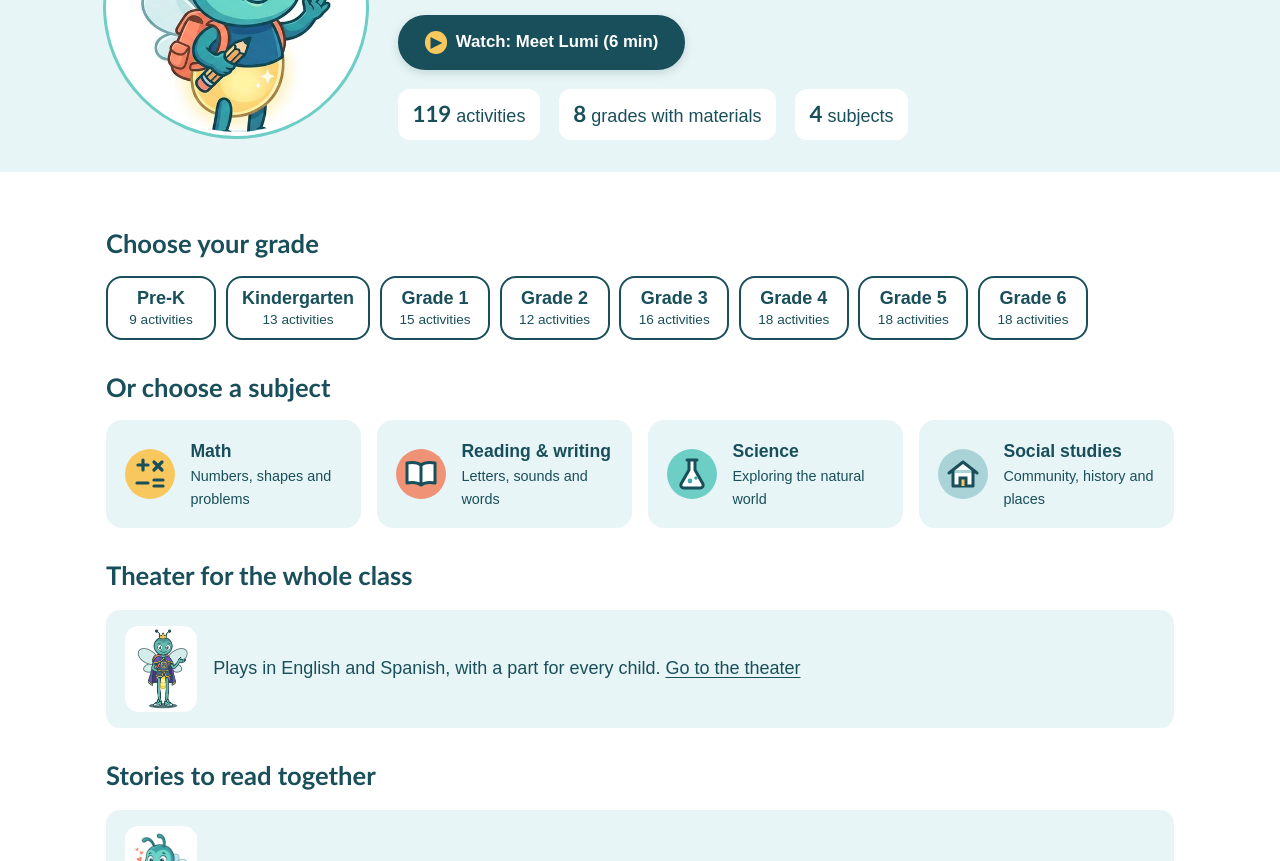
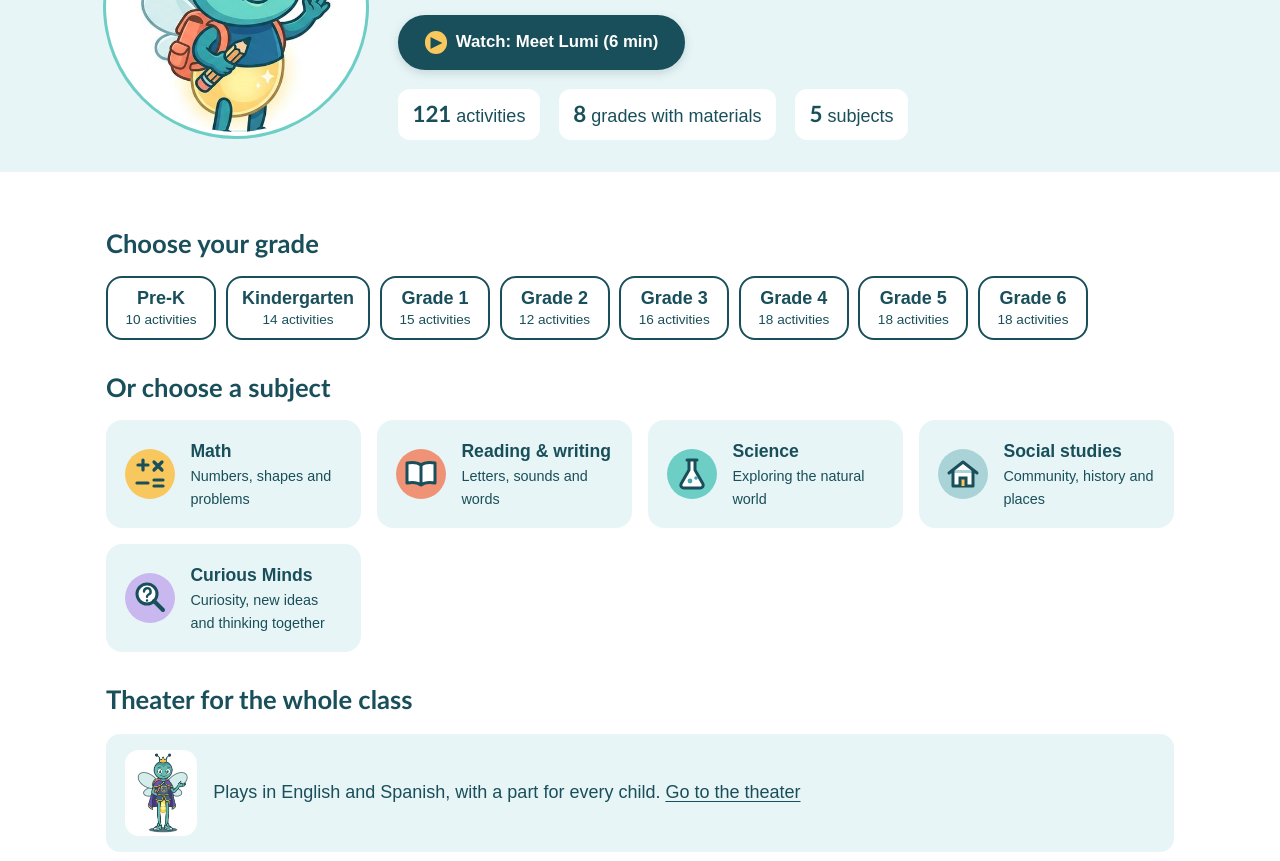
Before and after one commit to zhemaria/lumi, a plain HTML site: page index.html in a window 1280 px wide. Shown: the part 239-1100 px from the top of the page. Drawn offline with Linux system fonts and the light colour scheme.

Commit message:
Portal: «Mentes curiosas» dentro de prekínder y kínder
- catalogo.js: series de Mentes curiosas para prekínder y kínder.
- lumi.js: materia nueva «Mentes curiosas» (solo prekínder y kínder),
  con su ícono; en «Por materia» no se anuncian como faltantes los
  demás grados.
- Versión de catalogo.js y lumi.js actualizada en las páginas.

Co-Authored-By: Claude Opus 5.5 <noreply@anthropic.com>
Claude-Session: https://claude.ai/code/session_01XPFv5gaRzP1a3kFWQXQ4ET

```diff
--- a/catalogo.js
+++ b/catalogo.js
@@ -6,7 +6,8 @@
    sus lecciones.
 
    Grados:   "prek", "k", "1", "2", "3", "4", "5", "6"
-   Materias: "matematicas", "lectura", "ciencias", "sociales"
+   Materias: "matematicas", "lectura", "ciencias", "sociales",
+             "mentes" (Mentes curiosas: solo prekínder y kínder)
 
    Para cada idioma ("es", "en") se da el título y la dirección.
    Si una serie existe en un solo idioma, se deja el otro vacío
@@ -105,6 +106,15 @@ window.LUMI = {
       ]
     },
 
+    {
+      grado: "prek", materia: "mentes", tipo: "interactivo",
+      es: { titulo: "Mentes curiosas · prekínder", url: P + "mentes-curiosas/?grado=prek&lang=es" },
+      en: { titulo: "Curious Minds · Pre-K",   url: P + "mentes-curiosas/?grado=prek" },
+      lecciones: [
+        { es: "La cortina de Lumi", en: "Lumi's Curtain",
+          es_url: P + "mentes-curiosas/cortina.html?grado=prek&lang=es", en_url: P + "mentes-curiosas/cortina.html?grado=prek" }
+      ]
+    },
     /* ---------------- KINDERGARTEN ---------------- */
     {
       grado: "k", materia: "matematicas", tipo: "interactivo",
@@ -147,6 +157,15 @@ window.LUMI = {
       ]
     },
 
+    {
+      grado: "k", materia: "mentes", tipo: "interactivo",
+      es: { titulo: "Mentes curiosas · kínder", url: P + "mentes-curiosas/?grado=k&lang=es" },
+      en: { titulo: "Curious Minds · Kindergarten",   url: P + "mentes-curiosas/?grado=k" },
+      lecciones: [
+        { es: "La cortina de Lumi", en: "Lumi's Curtain",
+          es_url: P + "mentes-curiosas/cortina.html?grado=k&lang=es", en_url: P + "mentes-curiosas/cortina.html?grado=k" }
+      ]
+    },
     /* ---------------- PRIMER GRADO ---------------- */
     {
       grado: "1", materia: "matematicas", tipo: "interactivo",
--- a/cuentos-es.html
+++ b/cuentos-es.html
@@ -140,7 +140,7 @@
   <p>Materiales de José M. Fernández · Licencia <a href="https://creativecommons.org/licenses/by-nc-sa/4.0/" rel="license noopener">CC BY-NC-SA 4.0</a></p>
  </div>
 </footer>
-<script src="catalogo.js?v=12"></script>
-<script src="lumi.js?v=10"></script>
+<script src="catalogo.js?v=13"></script>
+<script src="lumi.js?v=11"></script>
 </body>
 </html>
--- a/index.html
+++ b/index.html
@@ -80,7 +80,7 @@
   <p>Materials by José M. Fernández · License <a href="https://creativecommons.org/licenses/by-nc-sa/4.0/" rel="license noopener">CC BY-NC-SA 4.0</a></p>
  </div>
 </footer>
-<script src="catalogo.js?v=12"></script>
-<script src="lumi.js?v=10"></script>
+<script src="catalogo.js?v=13"></script>
+<script src="lumi.js?v=11"></script>
 </body>
 </html>
--- a/lumi.js
+++ b/lumi.js
@@ -88,7 +88,10 @@
     { id: "ciencias",    es: "Ciencias",           en: "Science",
       es2: "Explorar el mundo natural",    en2: "Exploring the natural world" },
     { id: "sociales",    es: "Estudios sociales",  en: "Social studies",
-      es2: "Comunidad, historia y lugares", en2: "Community, history and places" }
+      es2: "Comunidad, historia y lugares", en2: "Community, history and places" },
+    { id: "mentes",      es: "Mentes curiosas",    en: "Curious Minds",
+      es2: "Curiosidad, ideas nuevas y pensar juntos", en2: "Curiosity, new ideas and thinking together",
+      grados: ["prek", "k"] }
   ];
 
   /* Íconos decorativos: el texto de al lado ya dice la materia */
@@ -96,6 +99,7 @@
     matematicas: '<circle cx="26" cy="26" r="25" fill="#F8C85F"/><path d="M14 17h10M19 12v10M30 14l8 8M38 14l-8 8M13 35h11M30 32h9M30 38h9" stroke="#194F5A" stroke-width="3.2" stroke-linecap="round" fill="none"/>',
     lectura: '<circle cx="26" cy="26" r="25" fill="#EF9275"/><path d="M26 17c-4-3-9-3-14-2v20c5-1 10-1 14 2 4-3 9-3 14-2V15c-5-1-10-1-14 2zM26 17v20" stroke="#194F5A" stroke-width="3" stroke-linejoin="round" fill="#fff"/>',
     ciencias: '<circle cx="26" cy="26" r="25" fill="#6DCEC5"/><path d="M21 12h10M23 12v10l-8 14a3 3 0 0 0 3 4h16a3 3 0 0 0 3-4l-8-14V12" stroke="#194F5A" stroke-width="3" stroke-linejoin="round" stroke-linecap="round" fill="#fff"/><circle cx="24" cy="33" r="2.4" fill="#45A6AD"/><circle cx="30" cy="30" r="1.8" fill="#45A6AD"/>',
+    mentes: '<circle cx="26" cy="26" r="25" fill="#C9B8F0"/><circle cx="23" cy="22" r="10" fill="#fff" stroke="#194F5A" stroke-width="3"/><path d="M30 29l9 9" stroke="#194F5A" stroke-width="4" stroke-linecap="round"/><path d="M20 19.5a3.3 3.3 0 1 1 4.6 3c-1 .5-1.6 1.2-1.6 2.3M23 28.4v.1" stroke="#194F5A" stroke-width="2.4" stroke-linecap="round" fill="none"/>',
     sociales: '<circle cx="26" cy="26" r="25" fill="#A9D3D6"/><path d="M12 25 26 14l14 11M16 22v16h20V22" stroke="#194F5A" stroke-width="3" stroke-linejoin="round" stroke-linecap="round" fill="#fff"/><path d="M23 38v-8h6v8" stroke="#194F5A" stroke-width="3" fill="#F8C85F"/>'
   };
   function icono(m) {
@@ -282,7 +286,9 @@
       GRADOS.forEach(function (g) {
         var s = deMateria.filter(function (x) { return x.grado === g.id; });
         /* Prekínder no tiene ciencias ni estudios sociales: no es algo que falte */
-        if (!s.length) { if (!(g.id === "prek" && (m.id === "ciencias" || m.id === "sociales"))) faltan.push(nombre(g)); return; }
+        /* Mentes curiosas es solo para prekínder y kínder: los otros grados no «faltan» */
+        if (!s.length) { if (!(g.id === "prek" && (m.id === "ciencias" || m.id === "sociales")) &&
+                             !(m.grados && m.grados.indexOf(g.id) < 0)) faltan.push(nombre(g)); return; }
         var guiaM = (m.id === "ciencias" || m.id === "sociales") ?
           (DATOS.guias || []).filter(function (x) { return x.grado === g.id; }) : [];
         cuerpo += '<div class="sub" id="' + m.id + "-" + g.ancla + '"><h3>' + esc(nombre(g)) + '</h3><div class="series">' +
```
Also changed, not shown: cuentos.html (+2 -2 lines), grados-es.html (+2 -2 lines), grados.html (+2 -2 lines), index-es.html (+2 -2 lines), materias-es.html (+2 -2 lines), materias.html (+2 -2 lines), presentacion.html (+2 -2 lines), teatro-es.html (+2 -2 lines), teatro.html (+2 -2 lines).
